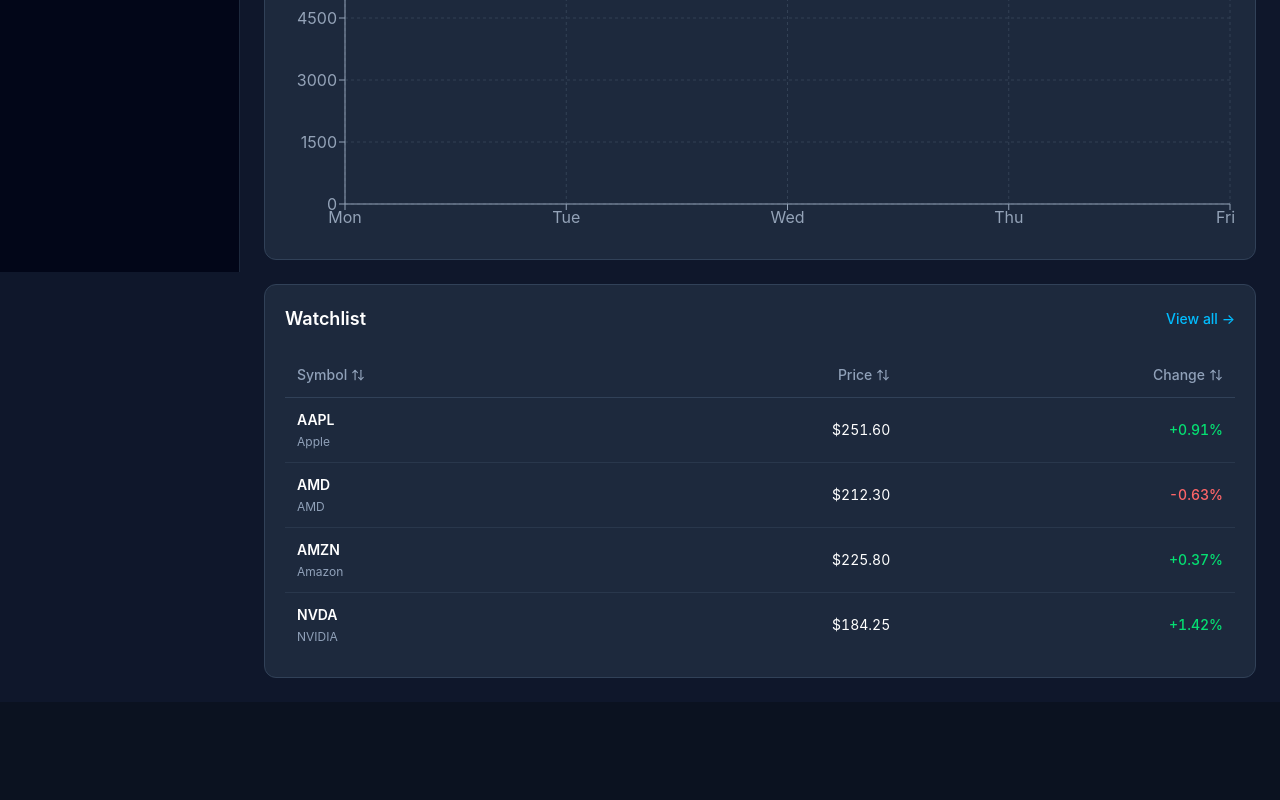
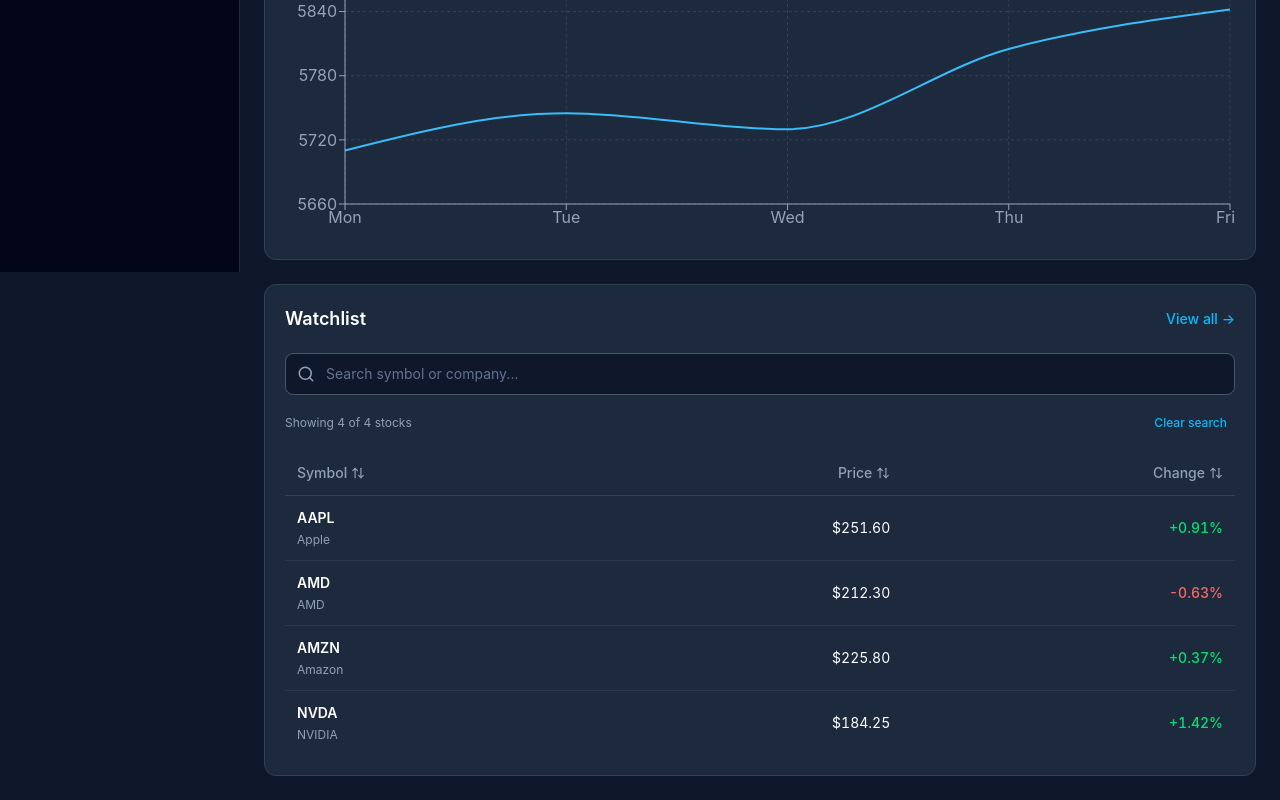
Before and after one commit to podiligoutham/marketpulse-pro, a React (Vite) app in the folder frontend/: page / in a window 1280 px wide. Shown: the part 528-1328 px from the top of the page. Before the commit the page ends 1230 px from the top, so only its background shows below. Built offline with nearby package versions, Linux system fonts and the light colour scheme.

Commit message:
feat(frontend): add watchlist search and filtering

```diff
--- a/frontend/src/components/dashboard/MarketPerformanceChart.tsx
+++ b/frontend/src/components/dashboard/MarketPerformanceChart.tsx
@@ -95,6 +95,7 @@ export function MarketPerformanceChart() {
             <YAxis
               stroke='#94a3b8'
               width={55}
+              domain={["dataMin - 50", "dataMax + 50"]}
             />
 
             <Tooltip
--- a/frontend/src/components/dashboard/WatchlistPreview.tsx
+++ b/frontend/src/components/dashboard/WatchlistPreview.tsx
@@ -1,7 +1,7 @@
 import { Link } from "react-router";
 import { mockWatchlist } from "../../data/mockWatchlist";
 import { useState } from "react";
-import { ArrowUpDown } from "lucide-react";
+import { ArrowUpDown, Search } from "lucide-react";
 
 type SortKey = "symbol" | "price" | "changePercent";
 type SortDirection = "asc" | "desc";
@@ -16,8 +16,21 @@ const currencyFormatter = new Intl.NumberFormat("en-US", {
 export function WatchlistPreview() {
   const [sortKey, setSortKey] = useState<SortKey>("symbol");
   const [sortDirection, setSortDirection] = useState<SortDirection>("asc");
+  const [searchQuery, setSearchQuery] = useState("");
 
-  const sortedStocks = [...mockWatchlist].sort((a, b) => {
+  const normalizedQuery = searchQuery.trim().toLowerCase();
+
+  const filteredStocks = mockWatchlist.filter((stock) => {
+    const matchesSymbol = stock.symbol.toLowerCase().includes(normalizedQuery);
+
+    const matchesCompany = stock.companyName
+      .toLowerCase()
+      .includes(normalizedQuery);
+
+    return matchesSymbol || matchesCompany;
+  });
+
+  const sortedStocks = [...filteredStocks].sort((a, b) => {
     let comparison;
     if (sortKey === "symbol") {
       comparison = a.symbol.localeCompare(b.symbol);
@@ -49,6 +62,49 @@ export function WatchlistPreview() {
           className='text-sm font-medium text-sky-400 hover:text-sky-300 focus-visible:outline-2 focus-visible:outline-offset-2 focus-visible:outline-sky-400'>
           View all →
         </Link>
+      </div>
+
+      <div className='relative mb-4'>
+        <Search
+          size={18}
+          aria-hidden='true'
+          className='pointer-events-none absolute top-1/2 left-3 -translate-y-1/2 text-slate-400'
+        />
+
+        <input
+          type='search'
+          aria-label='Search watchlist stocks'
+          placeholder='Search symbol or company...'
+          value={searchQuery}
+          onChange={(event) => setSearchQuery(event.target.value)}
+          className='w-full rounded-lg border border-slate-600 bg-slate-900 py-2.5 pr-4 pl-10 text-sm text-white placeholder:text-slate-500 focus:border-sky-500 focus:outline-none'
+        />
+      </div>
+
+      <div className='mb-4 flex items-center justify-between gap-3'>
+        <p className='text-xs text-slate-400'>
+          Showing {filteredStocks.length} of {mockWatchlist.length} stocks
+        </p>
+
+        <button
+          type='button'
+          onClick={() => {
+            setSearchQuery("");
+          }}
+          className='
+      rounded-md
+      px-2 py-1
+      text-xs font-medium
+      text-sky-400
+      transition-colors
+      hover:bg-slate-700
+      hover:text-sky-300
+      focus-visible:outline-2
+      focus-visible:outline-offset-2
+      focus-visible:outline-sky-400
+    '>
+          Clear search
+        </button>
       </div>
 
       <div className='w-full overflow-x-auto'>
@@ -167,6 +223,16 @@ export function WatchlistPreview() {
           </tbody>
         </table>
       </div>
+      {sortedStocks.length === 0 && (
+        <div className='py-8 text-center'>
+          <p className='text-sm font-medium text-white'>
+            No matching stocks found
+          </p>
+          <p className='mt-1 text-sm text-slate-400'>
+            Try searching for a different symbol or company.
+          </p>
+        </div>
+      )}
     </section>
   );
 }
```
Lines whose indentation alone changed are shown as unchanged.
